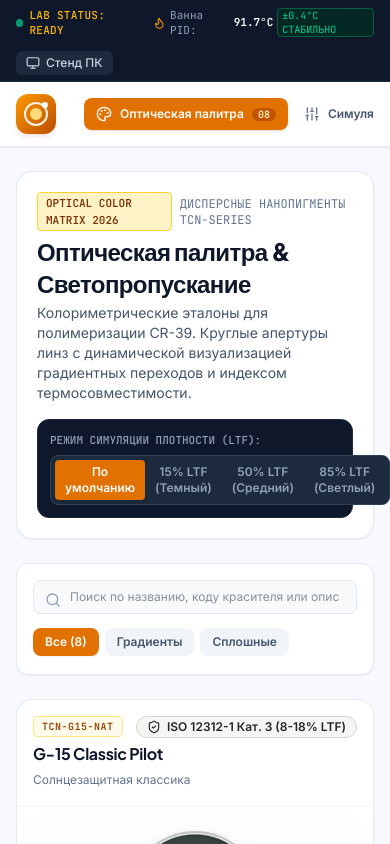
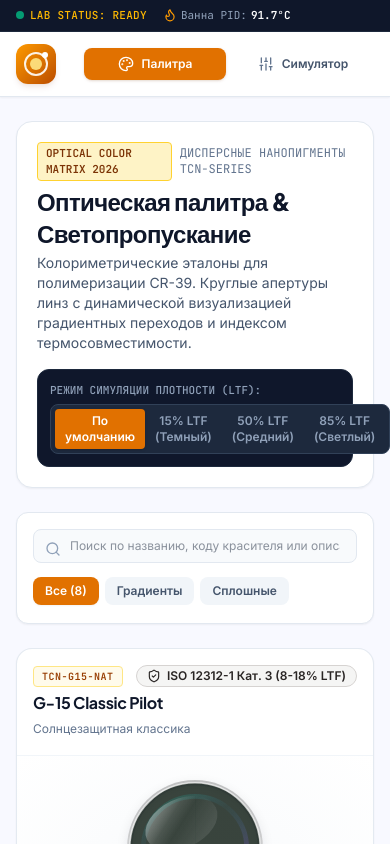
Before and after one commit to psi01aver-create/-CR-39., a React (Vite) app: page / in a window 390 px wide. Shown: the top 844 px of the page. Built offline with nearby package versions, Linux system fonts and the light colour scheme.

Commit message:
Fix mobile header layout: compact nav and telemetry bar
Updated navigation items to include short labels for better mobile display.X

```diff
--- a/src/components/Header.tsx
+++ b/src/components/Header.tsx
@@ -25,9 +25,9 @@ export const Header: React.FC<HeaderProps> = ({
   onToggleMobileDeck,
   liveTemp,
 }) => {
-  const navItems: { id: ActiveScreen; label: string; icon: React.ReactNode; count?: string }[] = [
-    { id: 'palette', label: 'Оптическая палитра', icon: <Palette className="w-4 h-4" />, count: '08' },
-    { id: 'simulator', label: 'Симулятор линзы', icon: <Sliders className="w-4 h-4" /> },
+  const navItems: { id: ActiveScreen; label: string; shortLabel: string; icon: React.ReactNode; count?: string }[] = [
+    { id: 'palette', label: 'Оптическая палитра', shortLabel: 'Палитра', icon: <Palette className="w-4 h-4" />, count: '08' },
+    { id: 'simulator', label: 'Симулятор линзы', shortLabel: 'Симулятор', icon: <Sliders className="w-4 h-4" /> },
   ];
 
   return (
@@ -37,17 +37,17 @@ export const Header: React.FC<HeaderProps> = ({
     >
       {/* Top Telemetry & Status strip */}
       <div className="bg-[#0F172A] text-slate-200 text-xs px-4 py-1.5 flex flex-wrap items-center justify-between gap-3 border-b border-slate-800">
-        <div className="flex items-center gap-4 overflow-x-auto py-0.5 scrollbar-none">
-          <div className="flex items-center gap-1.5 text-amber-400 font-medium">
-            <span className="h-2 w-2 rounded-full bg-emerald-400 animate-pulse"></span>
+        <div className="flex items-center gap-4 overflow-x-auto py-0.5 scrollbar-none min-w-0">
+          <div className="flex items-center gap-1.5 text-amber-400 font-medium shrink-0 whitespace-nowrap">
+            <span className="h-2 w-2 rounded-full bg-emerald-400 animate-pulse shrink-0"></span>
             <span className="tracking-wide uppercase text-[11px] font-mono">LAB STATUS: READY</span>
           </div>
 
-          <div className="flex items-center gap-1 text-slate-300 font-mono text-[11px]">
-            <Flame className="w-3.5 h-3.5 text-amber-500" />
+          <div className="flex items-center gap-1 text-slate-300 font-mono text-[11px] shrink-0 whitespace-nowrap">
+            <Flame className="w-3.5 h-3.5 text-amber-500 shrink-0" />
             <span className="text-slate-400">Ванна PID:</span>
             <span className="text-white font-bold">{liveTemp.toFixed(1)}°C</span>
-            <span className="text-emerald-400 text-[10px] bg-emerald-950/80 px-1 rounded border border-emerald-800">
+            <span className="hidden sm:inline text-emerald-400 text-[10px] bg-emerald-950/80 px-1 rounded border border-emerald-800">
               ±0.4°C СТАБИЛЬНО
             </span>
           </div>
@@ -71,8 +71,8 @@ export const Header: React.FC<HeaderProps> = ({
           </div>
         </div>
 
-        {/* View mode toggle (Mobile Deck Preview vs Workbench) */}
-        <div className="flex items-center gap-2">
+        {/* View mode toggle (Mobile Deck Preview vs Workbench) — desktop-only presentation aid */}
+        <div className="hidden sm:flex items-center gap-2 shrink-0">
           <button
             id="toggle-mobile-deck-btn"
             type="button"
@@ -124,7 +124,7 @@ export const Header: React.FC<HeaderProps> = ({
           </div>
 
           {/* Navigation tabs */}
-          <nav className="flex items-center gap-1 sm:gap-2 overflow-x-auto py-1 scrollbar-none">
+          <nav className="flex items-center gap-1.5 sm:gap-2 py-1 scrollbar-none min-w-0 flex-1 sm:flex-initial sm:overflow-x-auto">
             {navItems.map((item) => {
               const isActive = activeScreen === item.id;
               return (
@@ -133,7 +133,7 @@ export const Header: React.FC<HeaderProps> = ({
                   id={`nav-tab-${item.id}`}
                   type="button"
                   onClick={() => onSelectScreen(item.id)}
-                  className={`flex items-center gap-2 px-3 sm:px-3.5 py-2 rounded-lg text-xs sm:text-sm font-semibold transition-all duration-150 cursor-pointer whitespace-nowrap ${
+                  className={`flex flex-1 sm:flex-none items-center justify-center sm:justify-start gap-2 px-2.5 sm:px-3.5 py-2 rounded-lg text-xs sm:text-sm font-semibold transition-all duration-150 cursor-pointer whitespace-nowrap ${
                     isActive
                       ? 'bg-amber-600 text-white shadow-sm shadow-amber-900/15'
                       : 'text-slate-600 hover:text-slate-900 hover:bg-slate-100'
@@ -142,10 +142,11 @@ export const Header: React.FC<HeaderProps> = ({
                   <span className={isActive ? 'text-white' : 'text-slate-500'}>
                     {item.icon}
                   </span>
-                  <span>{item.label}</span>
+                  <span className="hidden sm:inline">{item.label}</span>
+                  <span className="sm:hidden">{item.shortLabel}</span>
                   {item.count && (
                     <span
-                      className={`text-[10px] font-mono px-1.5 py-0.2 rounded-full ${
+                      className={`hidden sm:inline-flex text-[10px] font-mono px-1.5 py-0.2 rounded-full ${
                         isActive
                           ? 'bg-amber-700/80 text-amber-100'
                           : 'bg-slate-200/70 text-slate-600'
```
